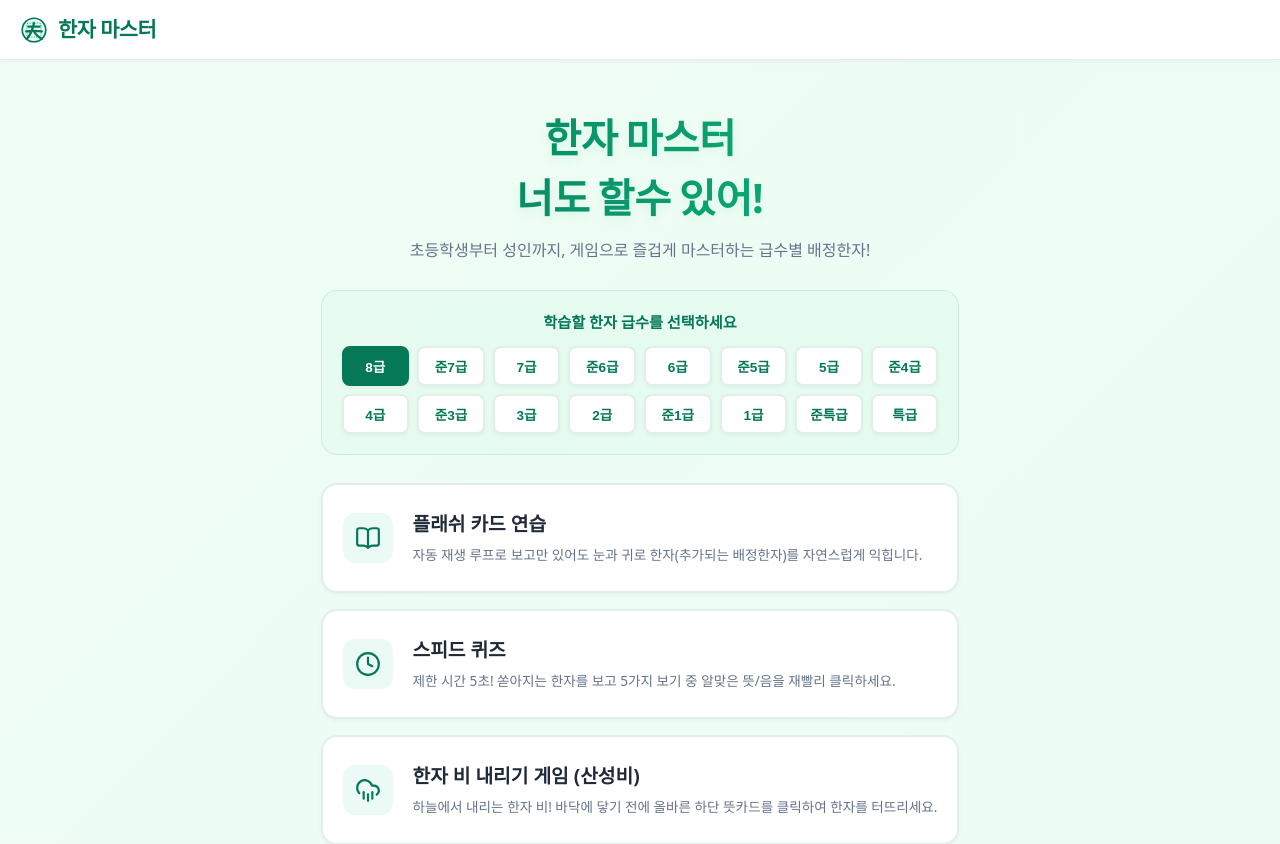
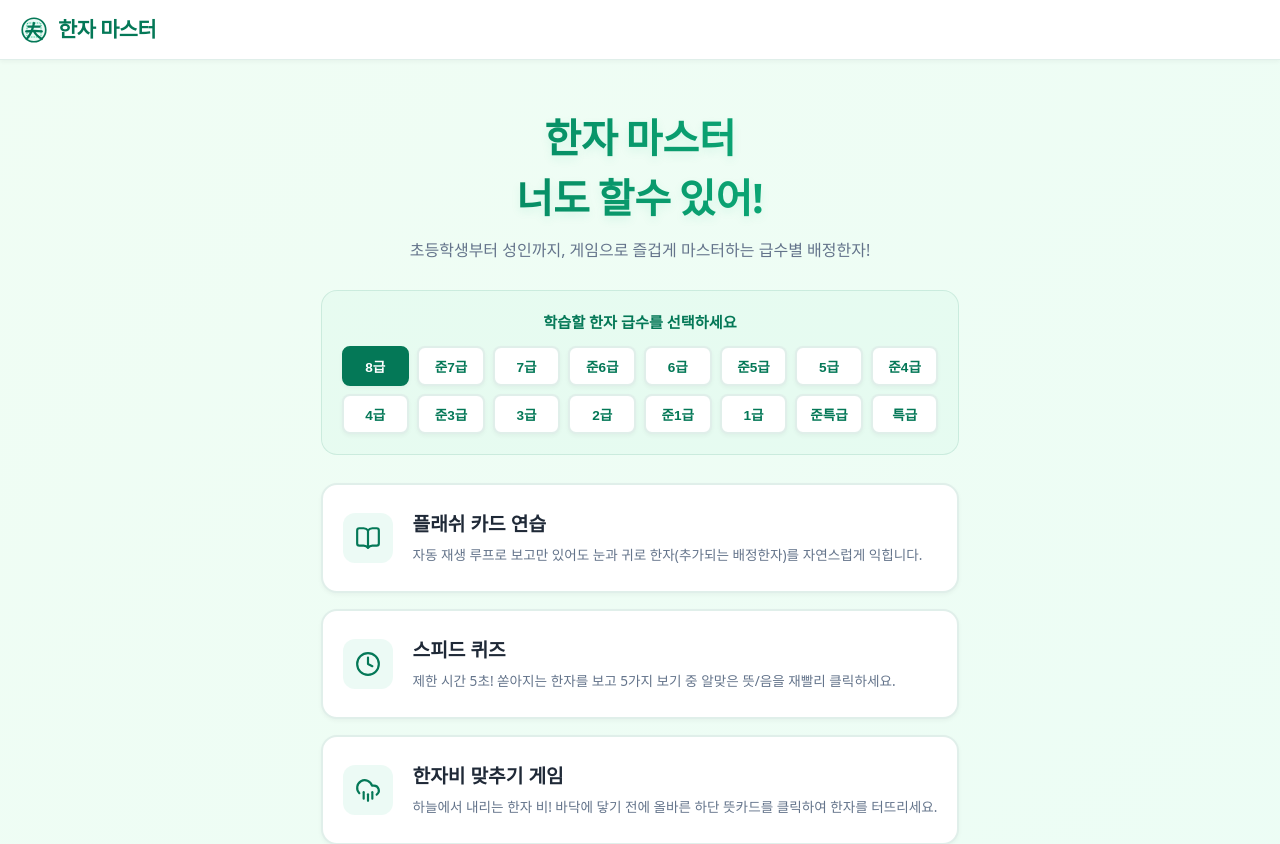
Before and after one commit to x110505x-del/hj, a React (Vite) app: page / in a window 1280 px wide. Shown: the top 844 px of the page. Built offline with nearby package versions, Linux system fonts and the light colour scheme; a web font is replaced by a local one.

Commit message:
Rename Hanja Rain Game to 한자비 맞추기 게임

```diff
--- a/src/components/HanjaRainGame.jsx
+++ b/src/components/HanjaRainGame.jsx
@@ -414,7 +414,7 @@ export default function HanjaRainGame({ level, onBack, soundOn, onToggleSound })
       }}>
         <div>
           <h2 style={{ fontSize: '2rem', color: 'var(--color-primary)', marginBottom: '12px', fontWeight: 'bold' }}>
-            산성비 게임
+            한자비 맞추기 게임
           </h2>
           <p style={{ fontSize: '1.05rem', color: 'var(--color-text-muted)', lineHeight: '1.6' }}>
             위에서 떨어지는 한자가 바닥에 닿기 전에 하단에서 올바른 뜻과 음을 찾아 클릭하세요!<br/>
--- a/src/components/LevelSelector.jsx
+++ b/src/components/LevelSelector.jsx
@@ -252,7 +252,7 @@ export default function LevelSelector({ selectedLevel, onSelectLevel, onStartMod
           </div>
           <div>
             <h3 style={{ margin: '0 0 4px 0', fontSize: '1.2rem', color: '#1f2937', fontWeight: 'bold' }}>
-              한자 비 내리기 게임 (산성비)
+              한자비 맞추기 게임
             </h3>
             <span style={{ fontSize: '0.85rem', color: 'var(--color-text-muted)' }}>
               하늘에서 내리는 한자 비! 바닥에 닿기 전에 올바른 하단 뜻카드를 클릭하여 한자를 터뜨리세요.
```
Also changed, not shown: 1 other file (tests, documents, lock files or other folders).
